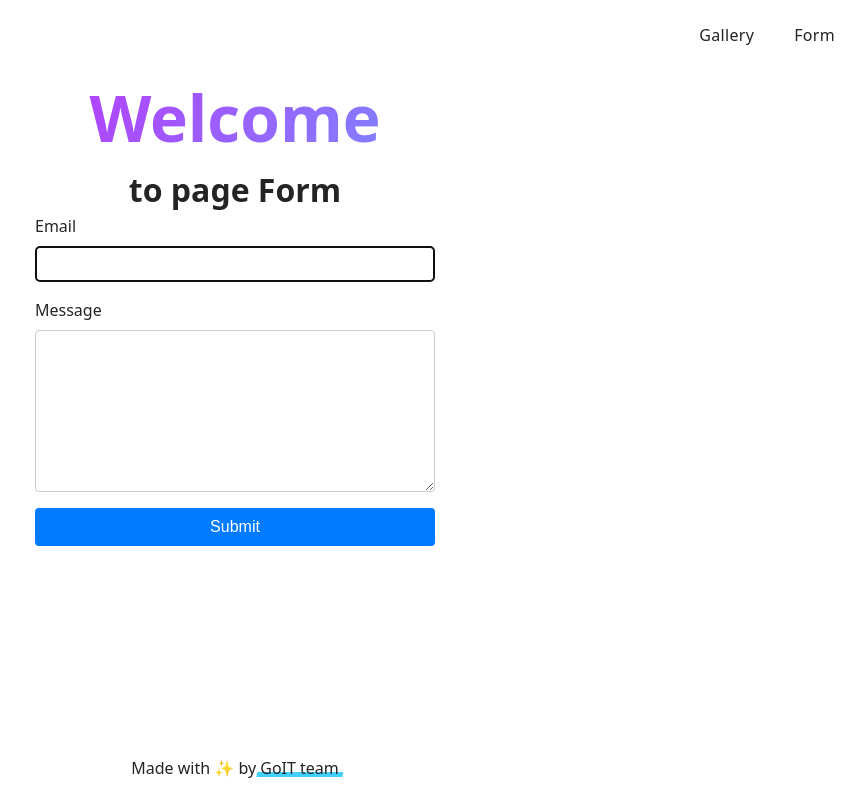
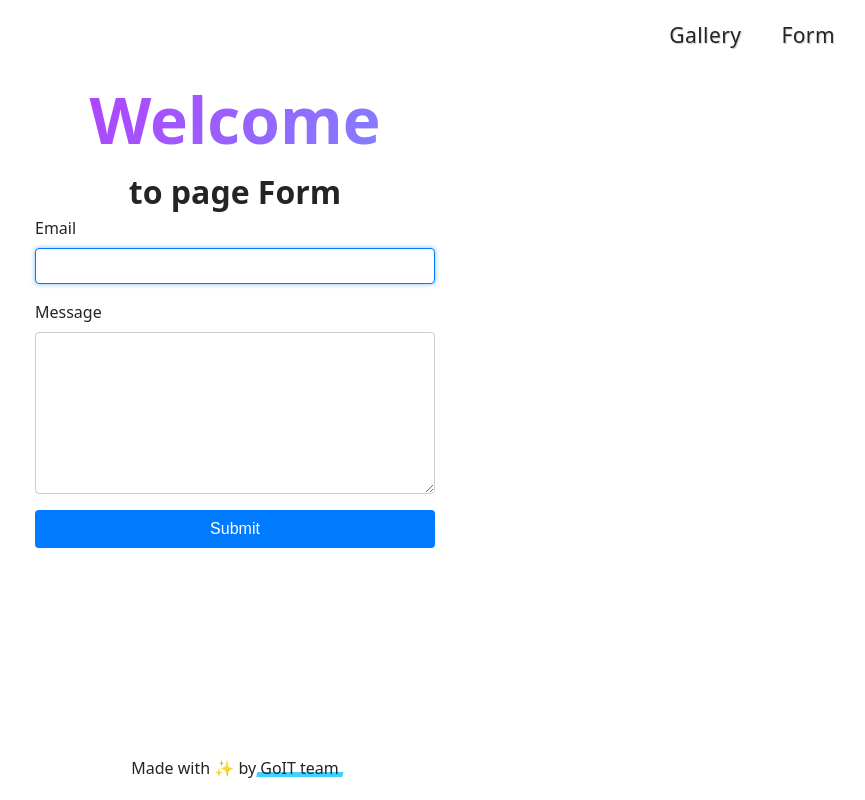
Before and after one commit to andrelux-ua/goit-js-hw-09, a website built with Vite: page src/2-form.html in a window 1280 px wide. Shown: the whole page, without its empty margins (405-1270 px from the left). Built offline with nearby package versions, Linux system fonts and the light colour scheme.

Commit message:
homework-9

```diff
--- a/src/css/2-form.css
+++ b/src/css/2-form.css
@@ -19,6 +19,19 @@ textarea {
   font-size: 16px;
   border: 1px solid #ccc;
   border-radius: 4px;
+  transition: border-color 0.3s, box-shadow 0.3s;
+}
+
+input:hover,
+textarea:hover {
+  border-color: #007bff;
+}
+
+input:focus,
+textarea:focus {
+  border-color: #007bff;
+  box-shadow: 0 0 5px rgba(0, 123, 255, 0.5);
+  outline: none;
 }
 
 button {
@@ -29,6 +42,7 @@ button {
   border: none;
   border-radius: 4px;
   cursor: pointer;
+  transition: background-color 0.3s;
 }
 
 button:hover {
--- a/src/css/header.css
+++ b/src/css/header.css
@@ -20,8 +20,10 @@
   position: relative;
   display: block;
   font-weight: 500;
+  font-size: 21px;
   letter-spacing: 0.02em;
   transition: 200ms ease-in;
+  text-shadow: 1px 1px 1px rgba(0, 0, 0, 0.2);
 }
 .nav-link:hover,
 .nav-link:focus {
--- a/src/js/2-form.js
+++ b/src/js/2-form.js
@@ -1,11 +1,8 @@
-// Ініціалізація об'єкта для збереження даних форми
 const formData = { email: '', message: '' };
 
-// Отримання елементів форми
 const form = document.querySelector('.feedback-form');
 const STORAGE_KEY = 'feedback-form-state';
 
-// Завантаження даних із локального сховища при завантаженні сторінки
 document.addEventListener('DOMContentLoaded', () => {
   const savedData = localStorage.getItem(STORAGE_KEY);
   if (savedData) {
@@ -21,28 +18,23 @@ document.addEventListener('DOMContentLoaded', () => {
   }
 });
 
-// Збереження даних у локальне сховище під час введення
 form.addEventListener('input', event => {
   if (event.target.name === 'email' || event.target.name === 'message') {
-    formData[event.target.name] = event.target.value.trim(); // Зберігаємо обрізані значення
+    formData[event.target.name] = event.target.value.trim();
     localStorage.setItem(STORAGE_KEY, JSON.stringify(formData));
   }
 });
 
-// Обробка відправлення форми
 form.addEventListener('submit', event => {
   event.preventDefault();
 
-  // Перевірка, чи заповнені всі поля
   if (formData.email === '' || formData.message === '') {
     alert('Fill please all fields');
     return;
   }
 
-  // Логування об'єкта formData
   console.log(formData);
 
-  // Очищення локального сховища, об'єкта formData і форми
   localStorage.removeItem(STORAGE_KEY);
   formData.email = '';
   formData.message = '';
```
